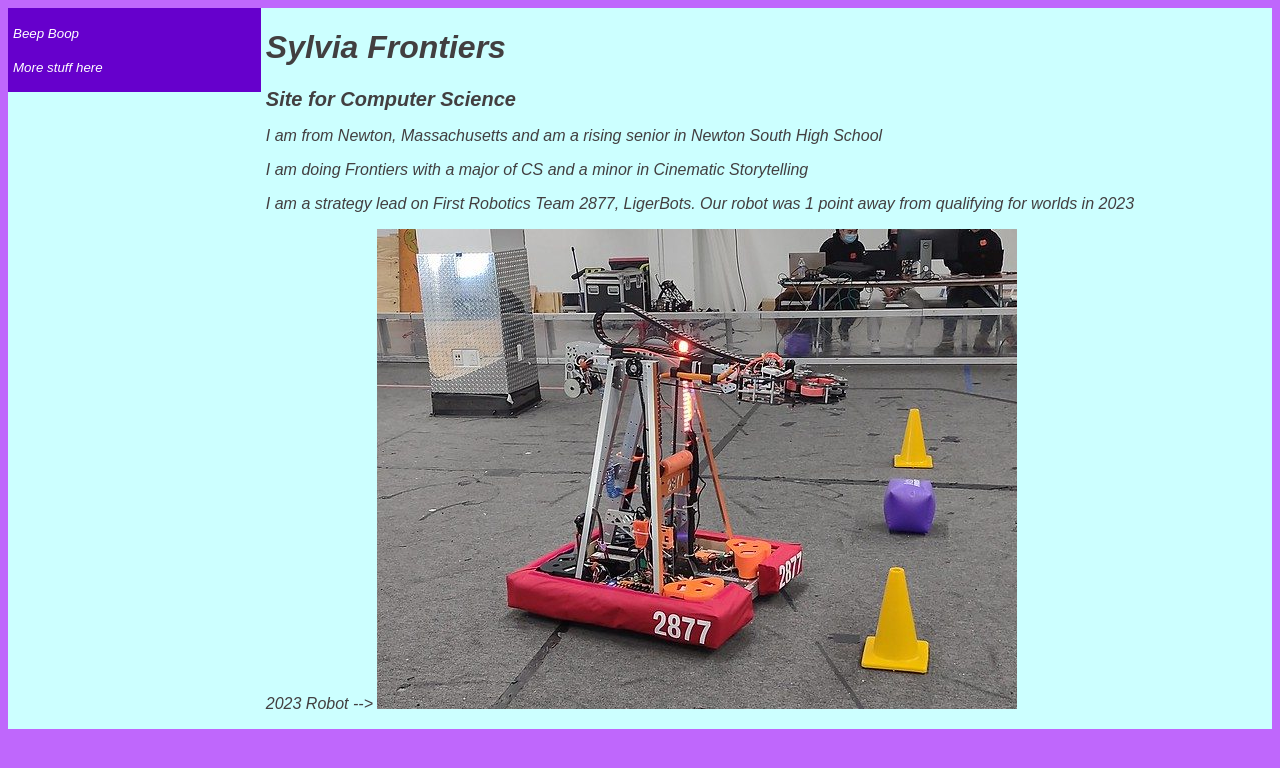
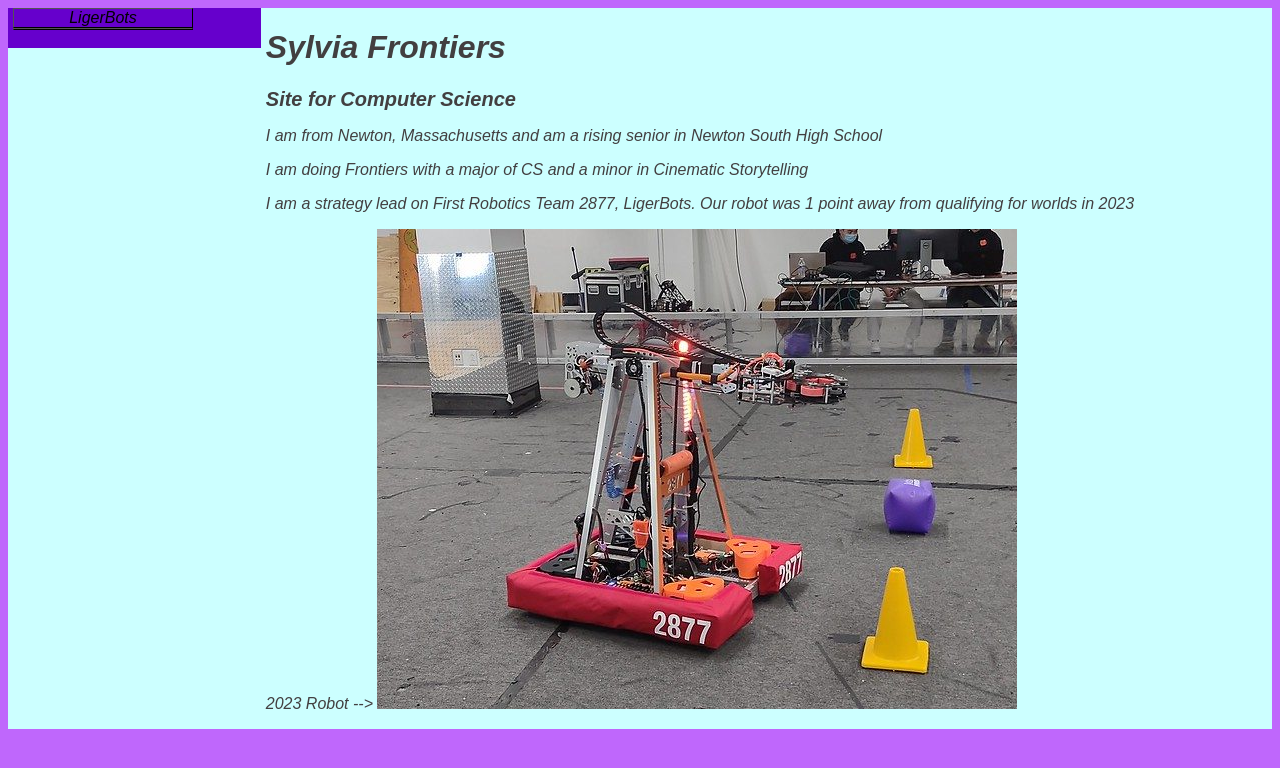
Before and after one commit to iSylver/FrontiersSite, a plain HTML site: page index.html in a window 1280 px wide. Drawn offline with Linux system fonts and the light colour scheme.

Commit message:
added new page

```diff
--- a/index.html
+++ b/index.html
@@ -1,6 +1,7 @@
 <!DOCTYPE html>
 <html lang="en">
   <head>
+    <link rel="stylesheet" type="text/css" href="tswnavbar.css">
     <meta http-equiv="content-type" content="text/html; charset=UTF-8">
     <title>Sylvia Frontier Web Page</title>
     <meta http-equiv="Content-Style-Type" content="text/css">
@@ -8,8 +9,7 @@
     <meta name="viewport" content="width=device-width, initial-scale=1">
     <link rel="stylesheet" type="text/css" media="all" href="styles.css">
   </head>
-  <body style="            font-style: oblique; background-color: #bf67fc; color: #0f27fd;">
-
+  <body style="              font-style: oblique; background-color: #bf67fc; color: #0f27fd;">
     <div id="tswcontainer">
       <div id="tswcontent">
         <div id="tswcontproper" style="color: #423f40;">
@@ -30,9 +30,14 @@
       <div id="tswsidecol">
         <div id="tswsideproper" style="color: white; background-color: #6600cc;">
           <!-- idk -->
-          <p><small> Beep Boop<br\> </br\> </small></p>
-          <p><small>More stuff here </small> </p>
-          <!-- idk --> </div>
+          <div id="tswcssbuttons">
+            <ul>
+              <li><span style="color: white;"><a href="ligerbots.html" style="color: black; background-color: #6600cc;">LigerBots</a></span></li>
+              <li><a href=""></a><br>
+              </li>
+            </ul>
+          </div>
+        </div>
       </div>
       <div style="clear: both;"></div>
     </div>
--- /dev/null
+++ b/tswnavbar.css
@@ -0,0 +1,35 @@
+/*
+	tswnavbar.css	1.2.4
+	Please use the Navigation Menu Wizard at
+		https://www.thesitewizard.com/wizards/css-menu-buttons.shtml
+	to generate your own customized menu buttons.
+*/
+
+#tswcssbuttons {
+	width: 180px ;
+	max-width: 100% ;
+	text-align: center ;
+}
+#tswcssbuttons ul {
+	margin: 0 ;
+	padding: 0 ;
+	list-style: none ;
+}
+#tswcssbuttons li {
+	margin: 0 ;
+	padding: 0 ;
+	display: block ;
+	list-style: none ;
+	font-family: Arial, Helvetica, sans-serif ;
+}
+#tswcssbuttons li a {
+	color: #000000 ;
+	background-color: #ffffff ;
+	border: 1px outset #000000 ;
+	text-decoration: none ;
+	display: block ;
+}
+#tswcssbuttons li a:hover {
+	color: #000000 ;
+	background-color: #c0c0c0 ;
+}
```
Also changed, not shown: ligerbots.html (added, +32 -0 lines), 1 other file.
